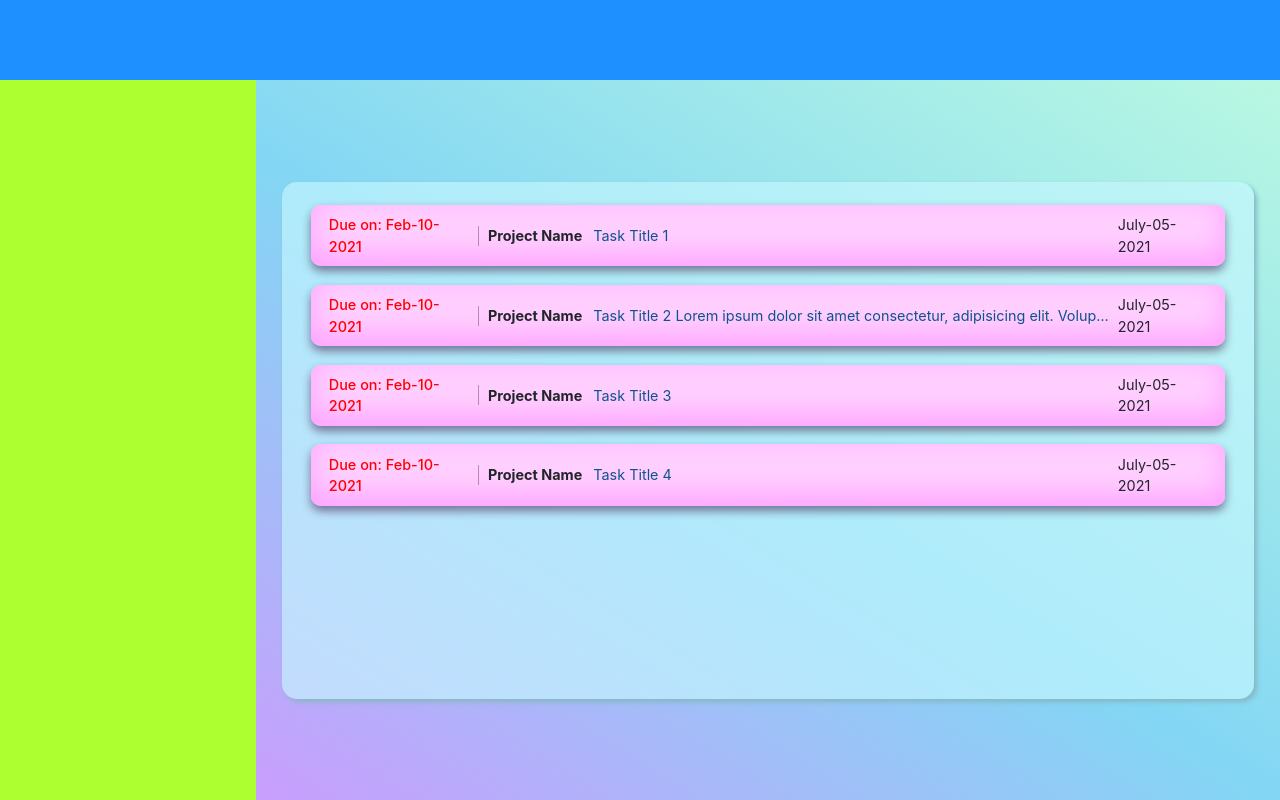
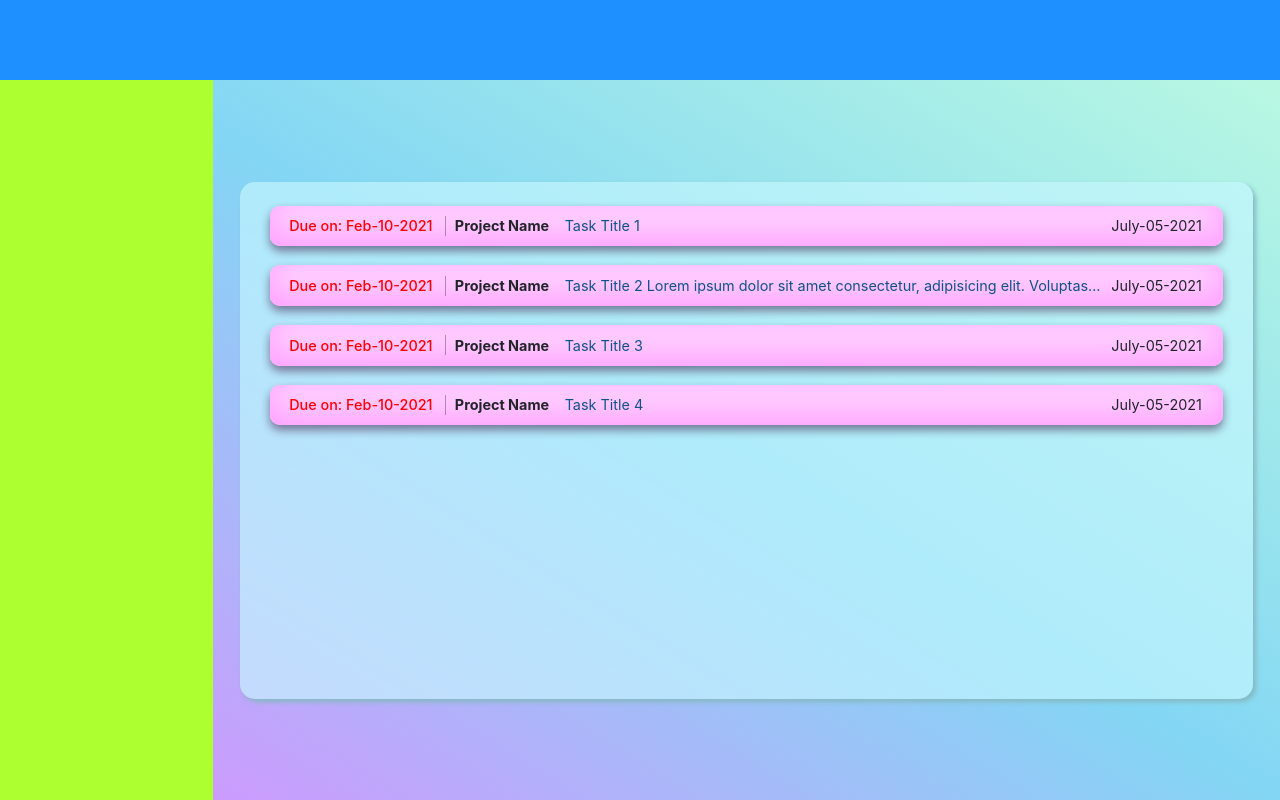
Before and after one commit to Include-Type/Include-Type.github.io, a React (Create React App) app: page / in a window 1280 px wide. Built offline with nearby package versions, Linux system fonts and the light colour scheme.

Commit message:
changed application.css

```diff
--- a/src/components/application/application.css
+++ b/src/components/application/application.css
@@ -25,7 +25,7 @@
 }
 
 #Application_content_area {
-  width: 80%; /* --------> needs to be a 100% */
+  width: 100%; /* --------> needs to be a 100% */
   height: 100%;
   /* background-color: darkorange; */
 }
```
